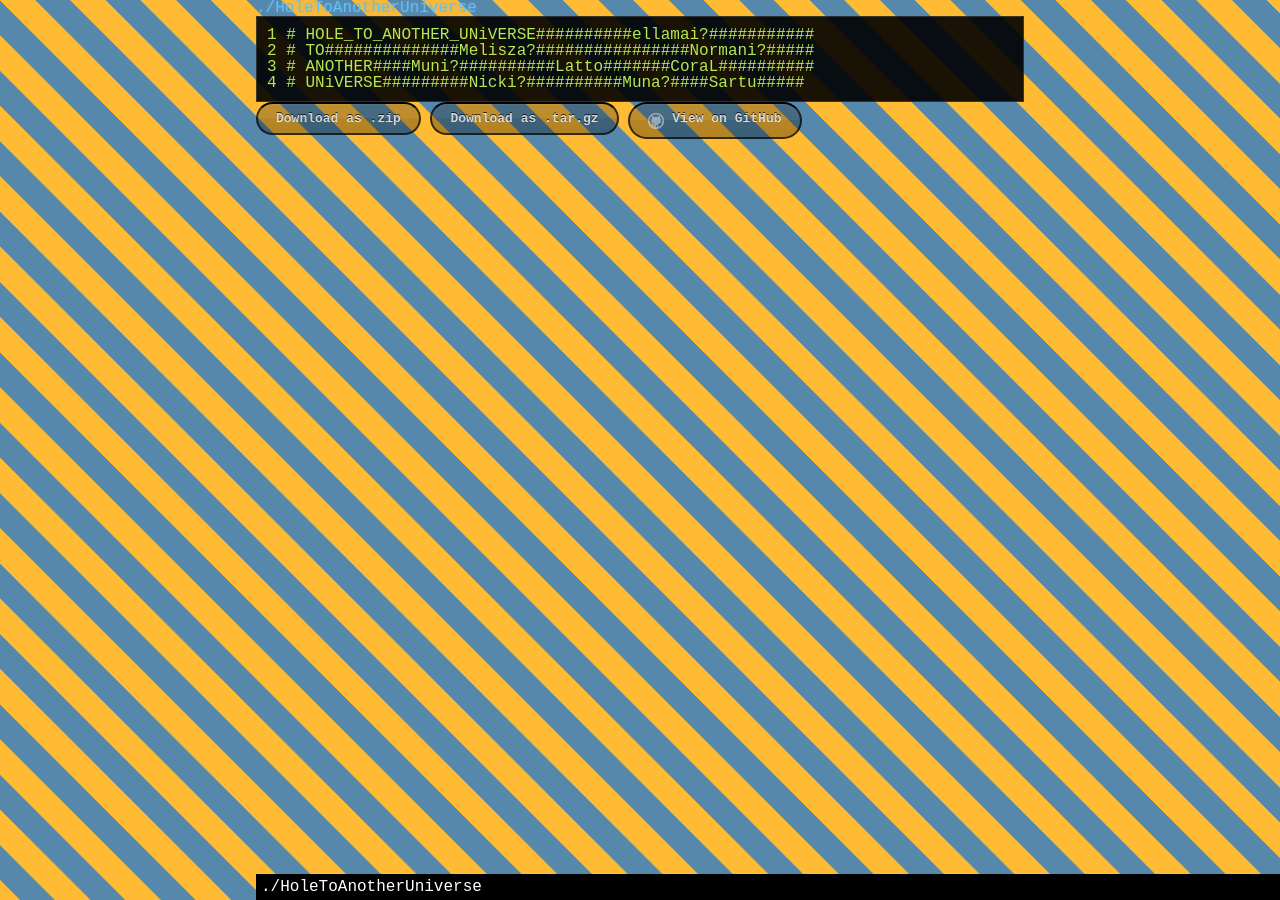
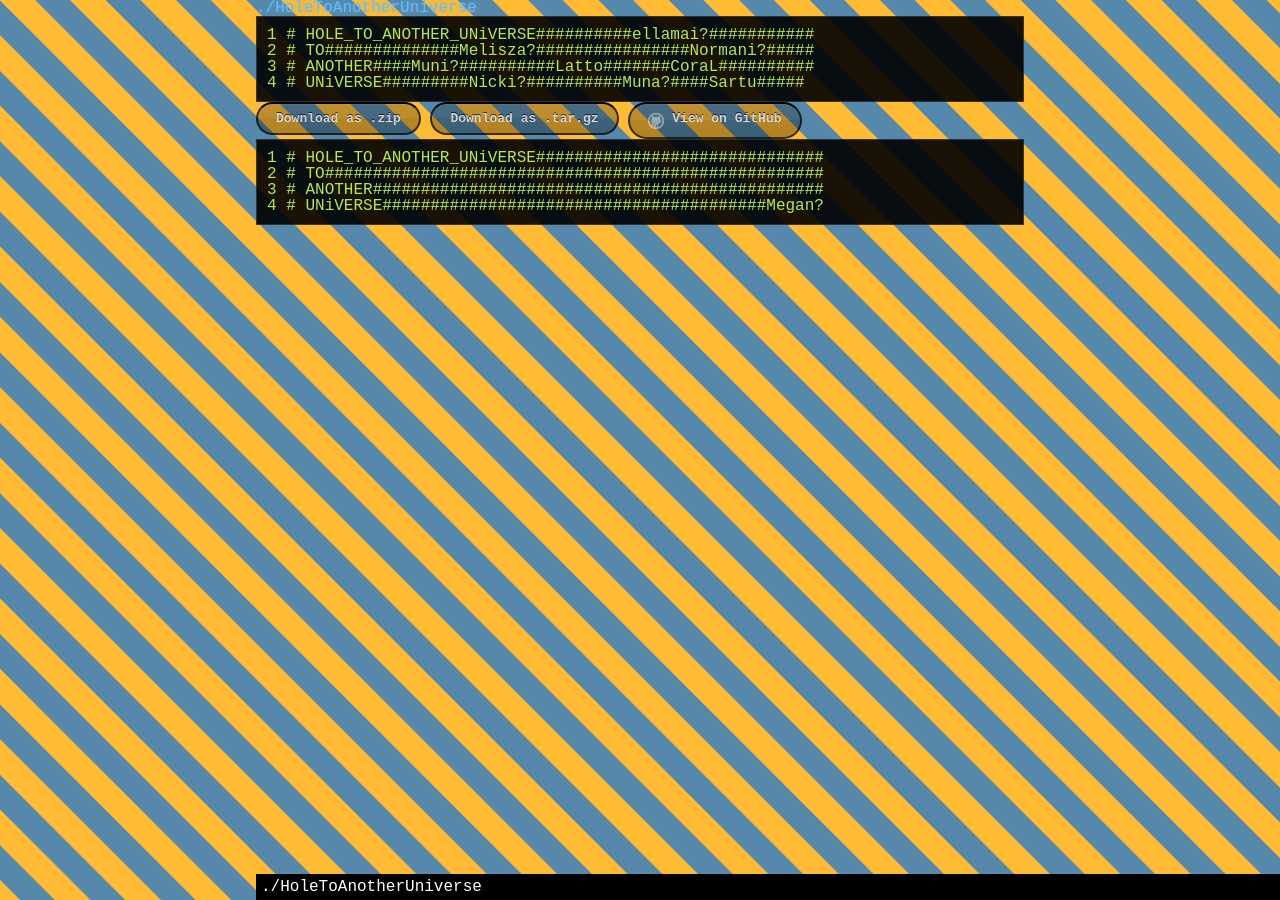
Before and after one commit to ricoThaka/ricothaka.github.io, a Jekyll site: the page built from index.md, in a window 1280 px wide. Built offline with Jekyll 4.4.1, drawn with Linux system fonts in a browser that asks for light colours; our own code applies the rules of GitHub Pages for plain Markdown files; the repository's description, which GitHub fills in, is left out.

Commit message:
Update default.html

```diff
--- a/_layouts/default.html
+++ b/_layouts/default.html
@@ -43,6 +43,14 @@
 
     {{ content }}
 
+
+
+{% highlight python %}
+1 # HOLE_TO_ANOTHER_UNiVERSE##############################
+2 # TO####################################################
+3 # ANOTHER###############################################
+4 # UNiVERSE########################################Megan?
+{% endhighlight %}
 <div id="footer">
 <div>./HoleToAnotherUniverse</div>
 </div>
```
